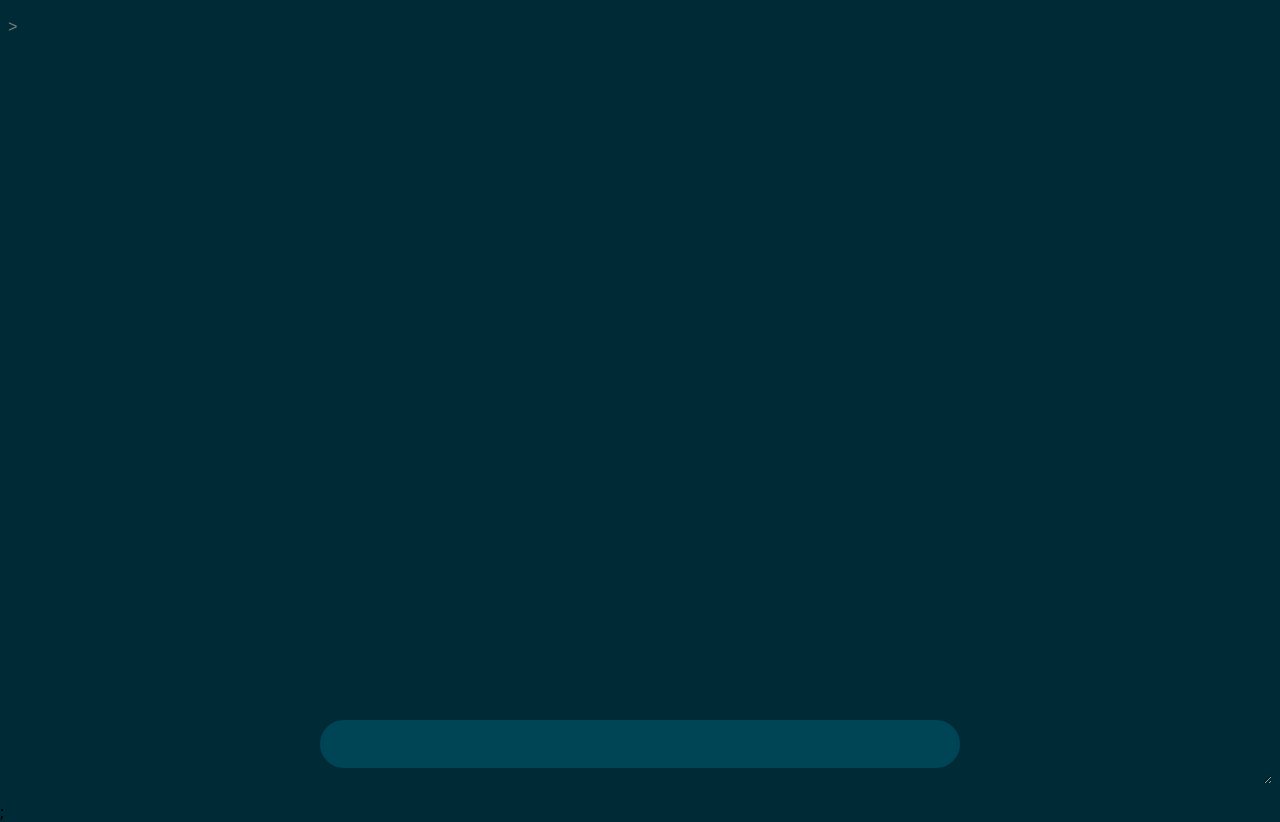
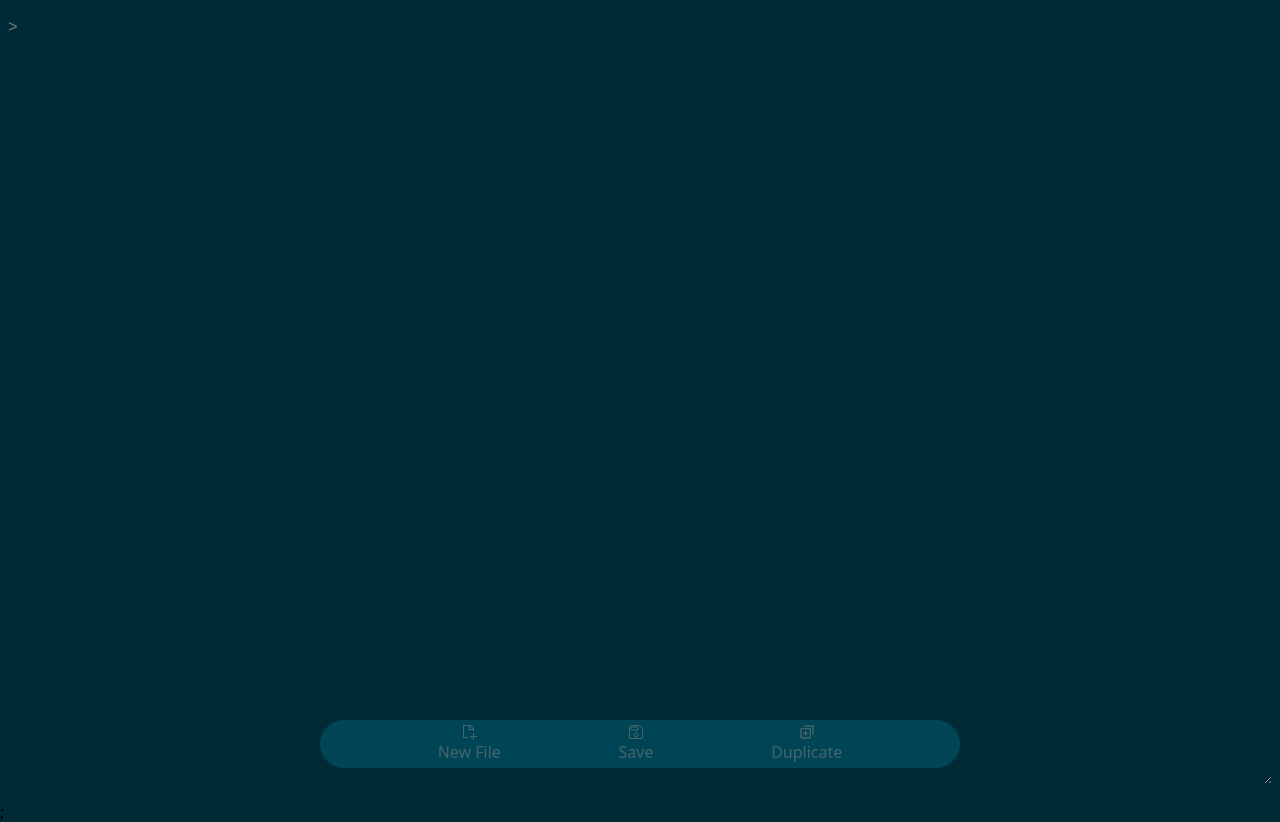
Before and after one commit to Waqas2332/Codebin, a Next.js app: page /new/file in a window 1280 px wide. Built offline with nearby package versions, Linux system fonts and the light colour scheme.

Commit message:
Made Navigation bar for code editor page

```diff
--- a/app/new/file/page.js
+++ b/app/new/file/page.js
@@ -1,9 +1,9 @@
 export default function page() {
   return (
     <form action="/save" method="post">
-      <div class="wrapper">
-        <div class="line-numbers">&gt;</div>
-        <textarea autofocus name="value" />
+      <div className="wrapper">
+        <div className="line-numbers">&gt;</div>
+        <textarea autoFocus />
       </div>
     </form>
   );
--- /dev/null
+++ b/components/Icons.js
@@ -0,0 +1,8 @@
+export default function Icon({ children, text }) {
+  return (
+    <li className="mt-4 flex justify-center items-center flex-col text-gray-200 hover:text-white cursor-pointer">
+      {children}
+      <p>{text}</p>
+    </li>
+  );
+}
--- a/components/Menu.js
+++ b/components/Menu.js
@@ -1,8 +1,21 @@
+import { IoSaveOutline } from "react-icons/io5";
+import { BiDuplicate } from "react-icons/bi";
+import { VscNewFile } from "react-icons/vsc";
+import Icon from "./Icons";
 export default function Menu() {
+  const ICONLIST = [
+    { icon: <VscNewFile />, text: "New File" },
+    { icon: <IoSaveOutline />, text: "Save" },
+    { icon: <BiDuplicate />, text: "Duplicate" },
+  ];
   return (
     <div className="w-[100%] opacity-30 hover:opacity-100 transition-all fixed bottom-8">
-      <nav className=" w-[50%] max-sm:w-[75%] m-auto rounded-full bg-[#0081a2] h-12">
-        <ul></ul>
+      <nav className="w-[50%] max-sm:w-[75%] m-auto rounded-full bg-[#0081a2] h-12">
+        <ul className="flex justify-evenly items-center h-8">
+          {ICONLIST.map((icon) => (
+            <Icon text={icon.text}>{icon.icon}</Icon>
+          ))}
+        </ul>
       </nav>
     </div>
   );
```
